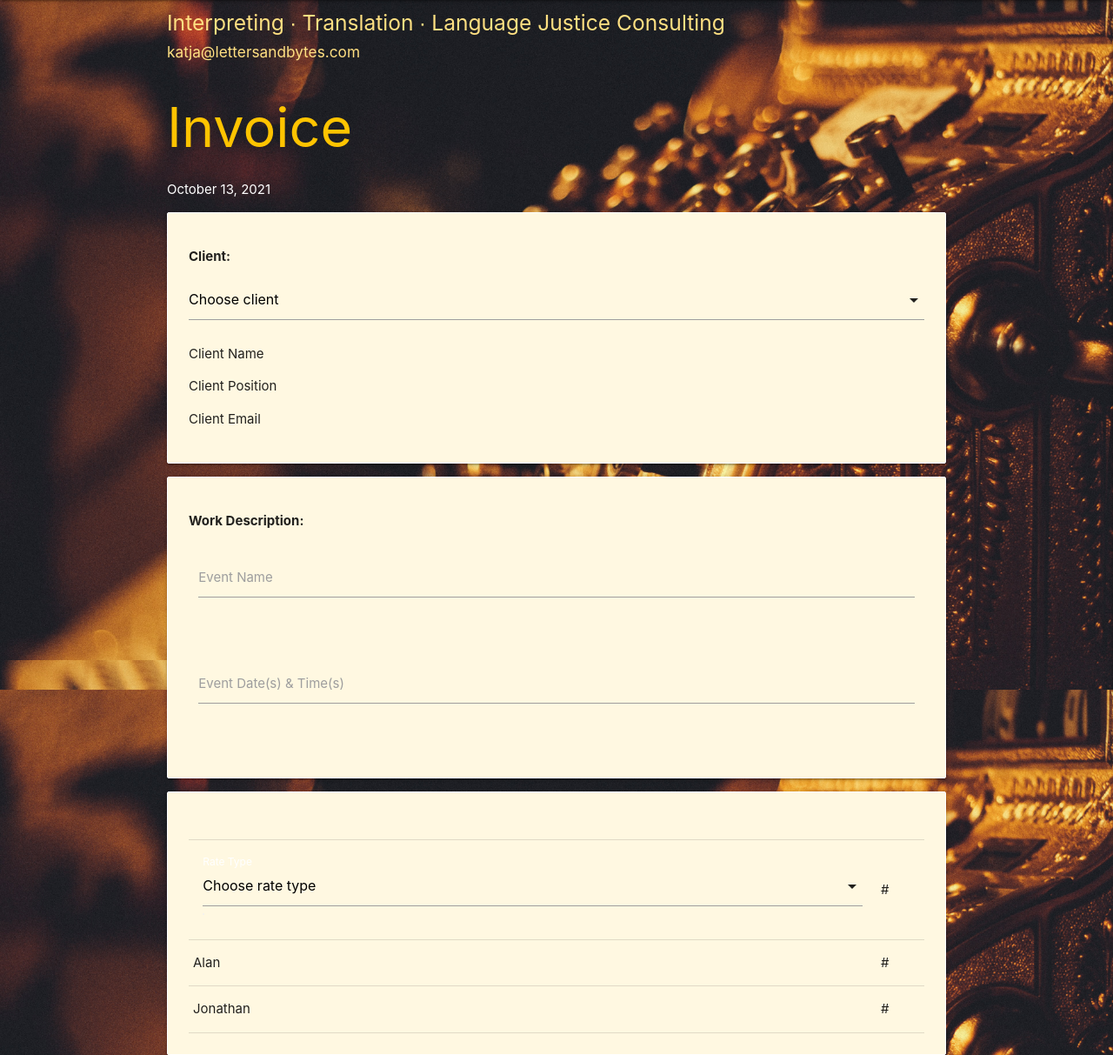
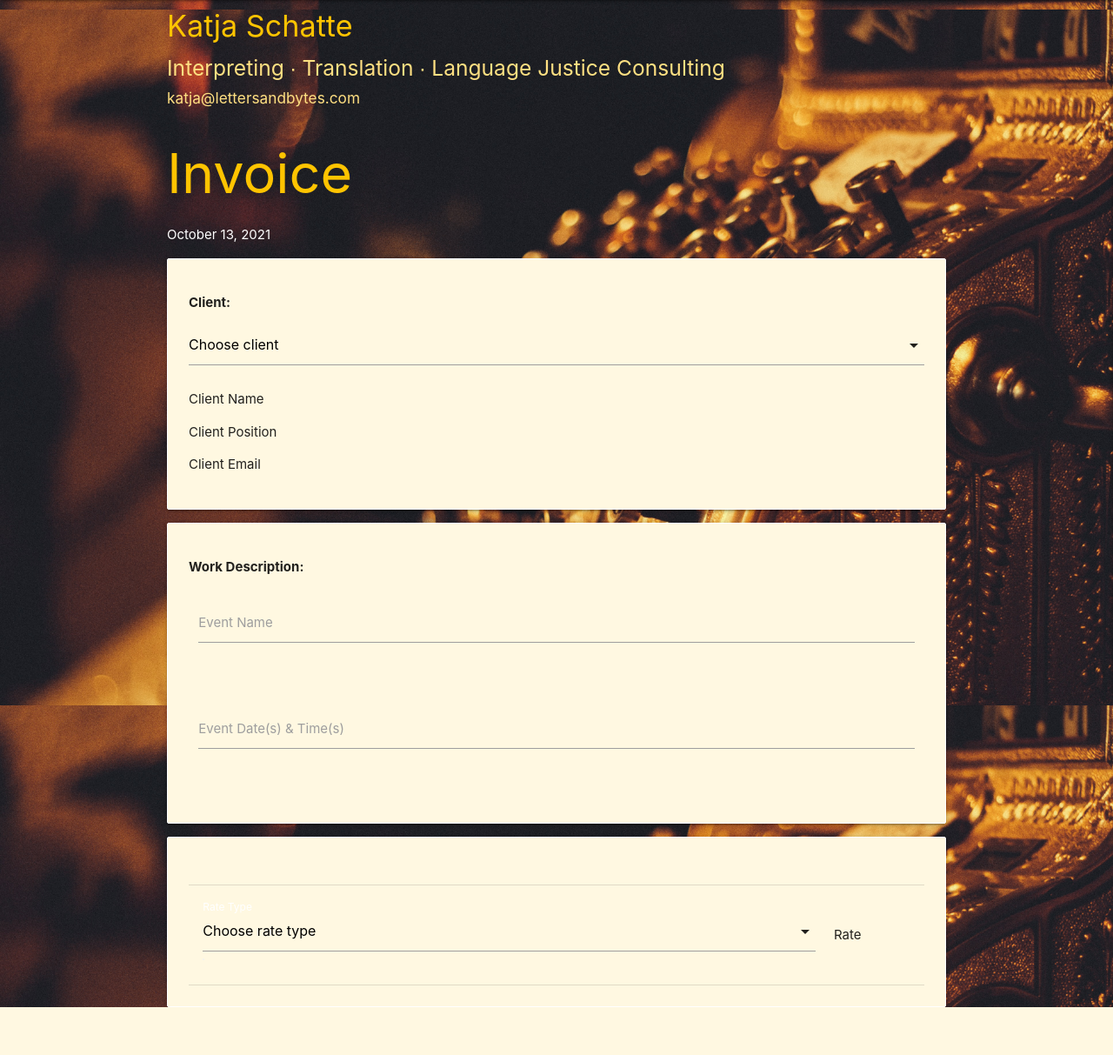
Before and after one commit to Code-Institute-Submissions/katjacodes-invoicingApp_OctResub, a Flask app: page /invoice in a window 1280 px wide. Shown: the part 64-1277 px from the top of the page at 87% size. After the commit the page ends 1222 px from the top, so only its background shows below. Run offline with Flask 2, Linux system fonts and the light colour scheme; data that the repository does not hold is empty; some libraries are stand-ins or nearby versions.

Commit message:
update styling across several pages

```diff
--- a/templates/base.html
+++ b/templates/base.html
@@ -72,7 +72,7 @@
         {% endwith %}
     </section>
 
-    <main class="container">
+    <main class="container" style="margin-top: 5em;">
         {% block content %}
         {% endblock %}
     </main>
--- a/templates/invoice.html
+++ b/templates/invoice.html
@@ -86,16 +86,10 @@
                             <label for="rate_type" class="white-text">Rate Type</label>
                         </div>
                     </td>
-                    <td>#</td>
+                    <td>
+                        <div id='#'><p>Rate</p></div>
+                    </td>
                  </tr>
-                  <tr>
-                    <td>Alan</td>
-                    <td>#</td>
-                  </tr>
-                  <tr>
-                    <td>Jonathan</td>
-                    <td>#</td>
-                  </tr>
                 </tbody>
               </table>
 
--- a/templates/profile.html
+++ b/templates/profile.html
@@ -15,9 +15,9 @@
             <div class="card-panel cyan lighten-4 text-shadow" style="margin-top: 1em;">
                 <ul class="left-align black-text left-align" style="line-height: 2;">
                     <li style="font-weight: 700;">The Interpreter Invoicing App allows you to</li>
-                    <li>- <a href="{{ url_for('add_client') }}">Add new clients</a></li>
-                    <li>- <a href="{{ url_for('get_clientInfo') }}">Manage exiting client information</a></li>
-                    <li>- <a href="{{ url_for('invoice') }}">Create invoices</a> based on the rate information for each client</li>
+                    <li>- <a href="{{ url_for('add_client') }}" style="color:#e65100">Add new clients</a></li>
+                    <li>- <a href="{{ url_for('get_clientInfo') }}" style="color:#e65100">Manage exiting client information</a></li>
+                    <li>- <a href="{{ url_for('invoice') }}" style="color:#e65100">Create invoices</a> based on the rate information for each client</li>
                 <ul>
             </div>
         </div>
```
